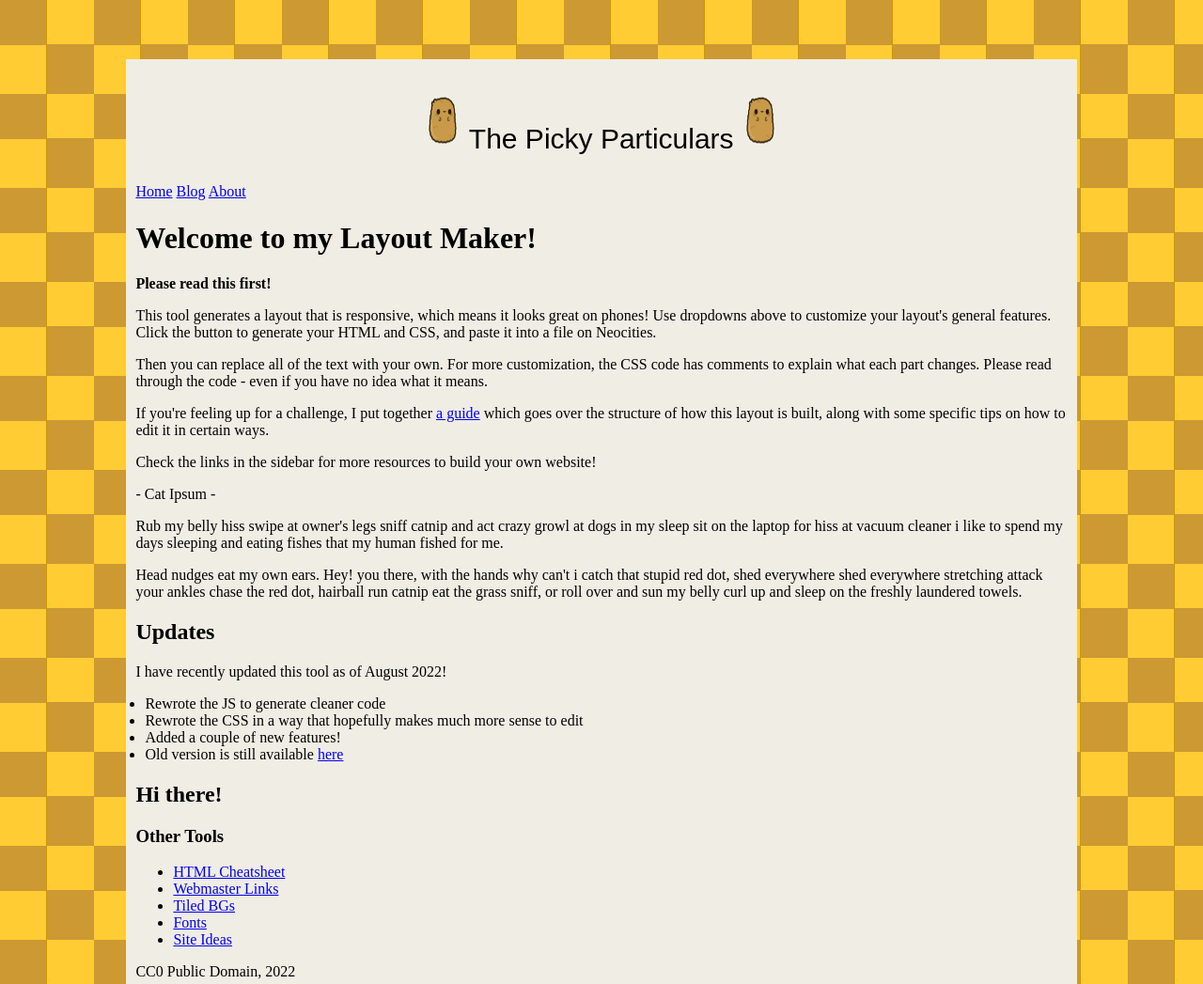
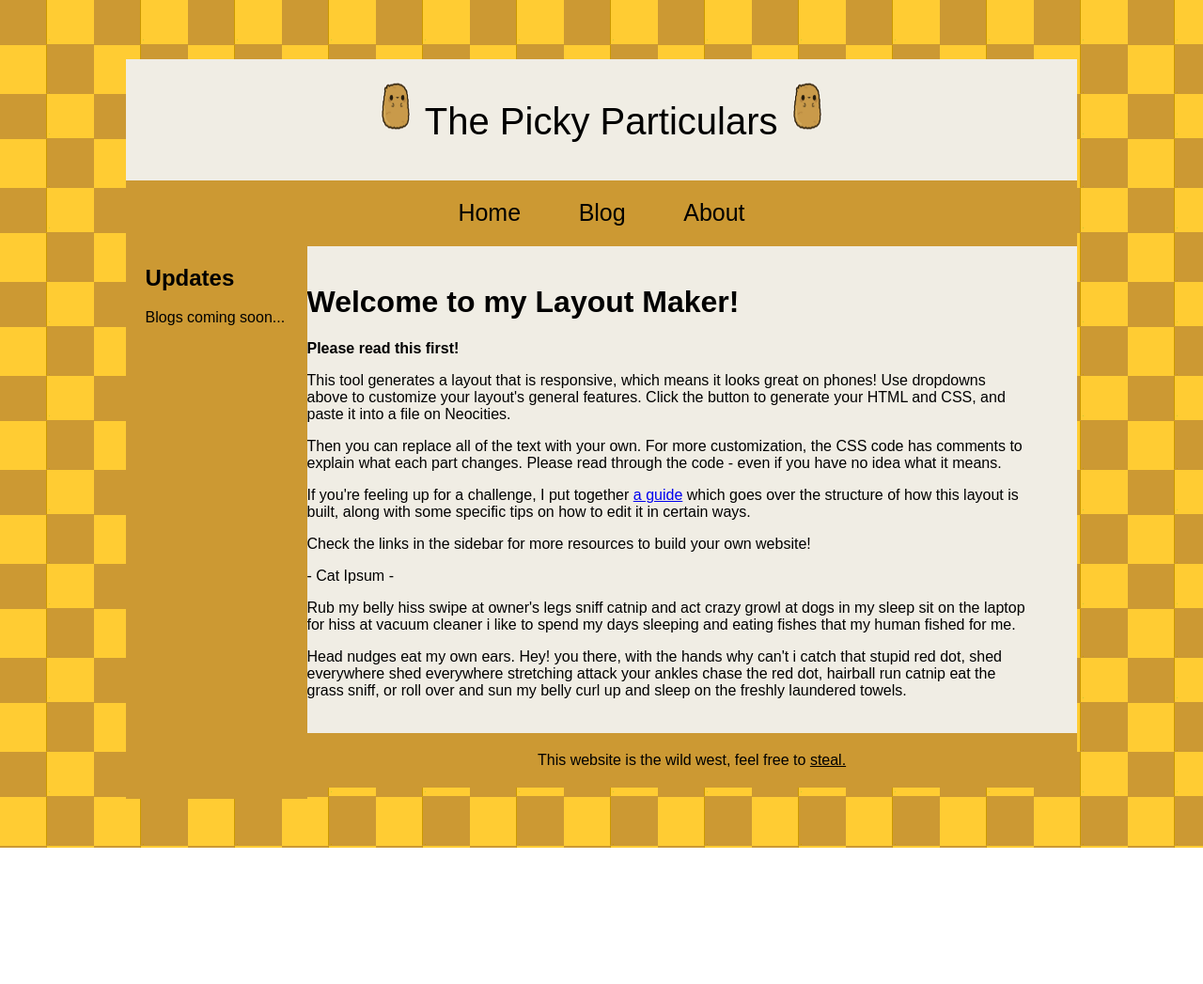
Before and after one commit to APBosma/PickyParticularsBlog, a plain HTML site: page index.html in a window 1280 px wide. Shown: the top 1047 px of the page at 94% size. After the commit the page ends 902 px from the top, so only its background shows below. Drawn offline with Linux system fonts and the light colour scheme.

Commit message:
Good stuff

```diff
--- a/girlboss.css
+++ b/girlboss.css
@@ -1,6 +1,5 @@
 #container {
     margin: 5% 10% 5% 10%;
-    padding: 5px 10px;
     background-color: #F0EDE4;
 }
 
@@ -13,8 +12,66 @@ body {
     height:60px;
 }
 
+
 header p {
-    font-size: 30px;
+    padding: 20px 10px 0px 10px;
+    font-size: 40px;
     font-family:fantasy;
     text-align: center;
 }
+
+nav {
+    text-align: center;
+    font-size: 25px;
+    font-family:fantasy;
+    background-Color:#CC9933;
+    margin: 0;
+    padding: 2% 5%;
+}
+
+nav a {
+    margin: 3%;
+}
+
+nav a:hover {
+    text-decoration: underline;
+}
+
+nav a:link {
+    color: black;
+    text-decoration: none;
+}
+
+nav a:visited {
+    color:black;
+}
+
+main {
+    padding: 2% 5%;
+}
+
+aside {
+    position: relative;
+    height: 75%;
+	float:left;
+	background-color:#CC9933;
+	padding-left:2%;
+	padding-right:2%;
+	width:15%;
+}
+
+footer {
+    float: clear;
+    font-family: fantasy;
+    background-color: #CC9933;
+    text-align:center;
+    padding: 2% 0%;
+}
+
+footer a {
+    color:black;
+}
+
+body {
+    font-family: fantasy;
+}
--- a/index.html
+++ b/index.html
@@ -17,7 +17,9 @@
                 <a href="#">Blog</a>
                 <a href="#">About</a>
             </nav>
-
+            <aside id="leftSidebar"><h2>Updates</h2>
+                <p>Blogs coming soon...</p>
+                </ul></aside>
             <div id="flex">
                 <main>
                     <h1>Welcome to my Layout Maker!</h1>
@@ -33,26 +35,8 @@
                     <p>Head nudges eat my own ears. Hey! you there, with the hands why can't i catch that stupid red dot, shed everywhere shed everywhere stretching attack your ankles chase the red dot, hairball run catnip eat the grass sniff, or roll over and sun my belly curl up and sleep on the freshly laundered towels.</p>
                 </main>
 
-            <aside id="leftSidebar"><h2>Updates</h2>
-            <div class="box">
-                <p>I have recently updated this tool as of August 2022!</p>
-                <ul style="padding-left:10px;">
-                    <li>Rewrote the JS to generate cleaner code</li>
-                    <li>Rewrote the CSS in a way that hopefully makes much more sense to edit</li>
-                    <li>Added a couple of new features!</li>
-                    <li>Old version is still available <a href="old.html" target="_blank">here</a></li>
-                </ul>
-            </div>
-            <h2>Hi there!</h2>
-            <h3>Other Tools</h3>
-            <ul>
-                <li><a href="https://sadgrlonline.github.io/html-cheatsheet/" target="_blank">HTML Cheatsheet</a>
-                </li><li><a href="/sadgrl/webmastery/webmaster-links.html" target="_blank">Webmaster Links</a></li>
-                <li><a href="/sadgrl/webmastery/downloads/tiledbgs.html" target="_blank">Tiled BGs</a></li>
-                <li><a href="/sadgrl/webmastery/downloads/fonts.html" target="_blank">Fonts</a></li>
-                <li><a href="/sadgrl/projects/ideas/" target="_blank">Site Ideas</a></li>
-            </ul></aside></div>
-            <footer id="footer">CC0 Public Domain, 2022</footer>
+                </div>
+            <footer>This website is the wild west, feel free to <a href="https://github.com/APBosma/PickyParticularsBlog">steal.</a></footer>
         </div>
     </body>
 </html>
```
